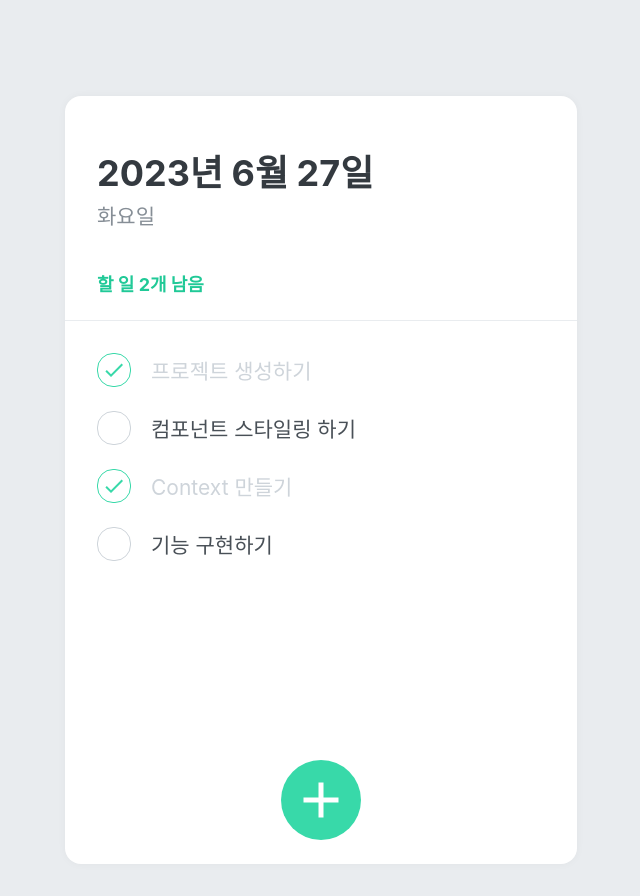
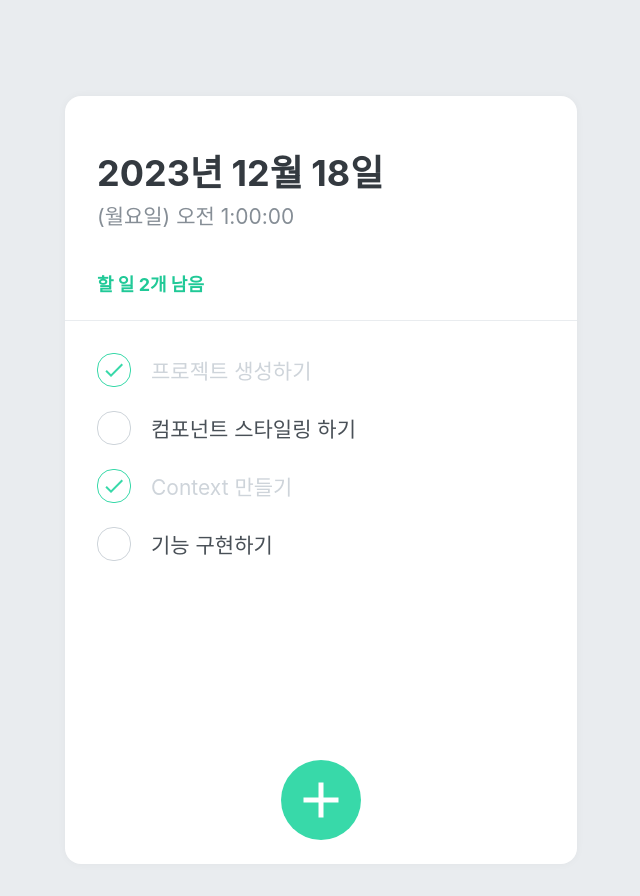
Before and after one commit to euna0104/begin-react, a React (Create React App) app: page / in a window 1280 px wide. Shown: the whole page, without its empty margins (319-959 px from the left). Built offline with nearby package versions, Linux system fonts and the light colour scheme.

Commit message:
남은 할일 항목 개수 보여주기

```diff
--- a/src/TodoContext.js
+++ b/src/TodoContext.js
@@ -9,12 +9,12 @@
     {
         id: 2,
         text: '컴포넌트 스타일링하기',
-        done: true
+        done: false
     },
     {
         id: 3,
         text: 'Context 만들기',
-        done: false
+        done: true
     },
     {
         id: 4,
--- a/src/components/TodoHead.js
+++ b/src/components/TodoHead.js
@@ -1,4 +1,5 @@
-//TodoHead 컴포넌트에 날짜,요일, 할일 개수
+//TodoHead 컴포넌트에 날짜, 요일, 할일 개수
+//done값이 false인 항목들의 개수를 화면에 보여준다.
 import React from 'react';
 import styled from 'styled-components';
 import { useTodoState } from '../TodoContext';
@@ -29,12 +30,21 @@
 
 function TodoHead() {
     const todos = useTodoState();
-    console.log(todos);
+    const undoneTasks = todos.filter(todo => !todo.done);
+
+    const today = new Date();
+    const dateString = today.toLocaleDateString('ko-KR', {
+        year: 'numeric',
+        month: 'long',
+        day: 'numeric'
+    });
+    const dayName = today.toLocaleTimeString('ko-KR', { weekday: 'long' });
+
     return (
         <TodoHeadBlock>
-            <h1> 2023년 6월 27일 </h1>
-            <div className="day">화요일</div>
-            <div className="tasks-left">할 일 2개 남음</div>
+            <h1> {dateString} </h1>
+            <div className="day">{dayName}</div>
+            <div className="tasks-left">할 일 {undoneTasks.length}개 남음</div>
         </TodoHeadBlock>
     );
 }
```
